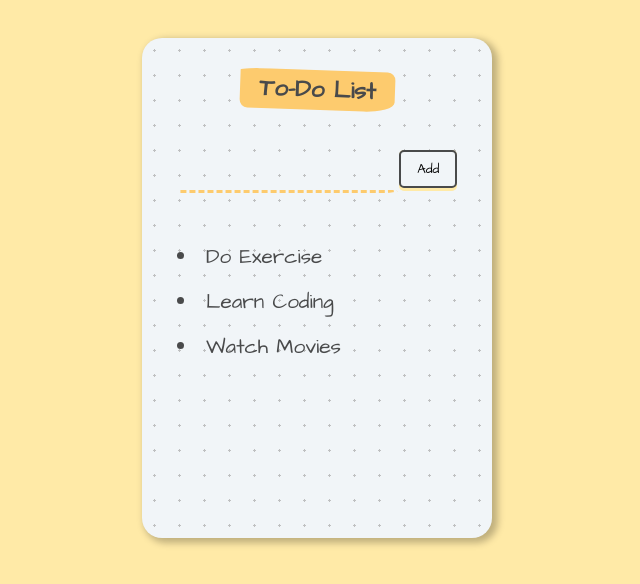
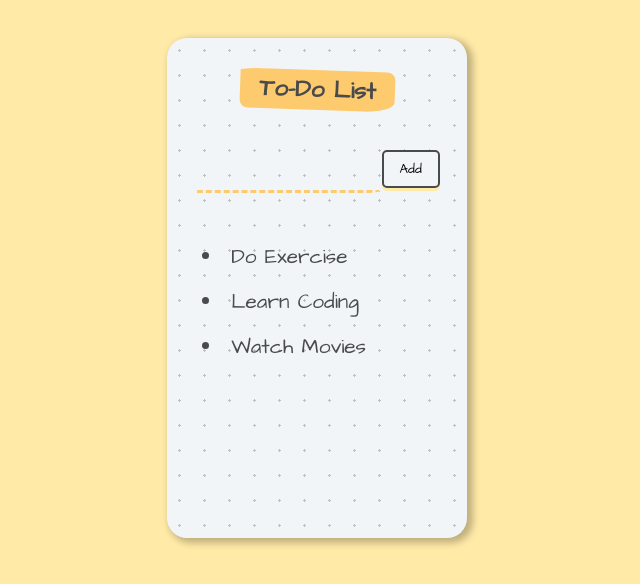
Before and after one commit to PRAVIRAT/To-Do-List, a React (Vite) app: page / in a window 1280 px wide. Shown: the top 584 px of the page, without its empty margins (323-963 px from the left). Built offline with nearby package versions, Linux system fonts and the light colour scheme.

Commit message:
mobile responsiveness commit

```diff
--- a/public/styles.css
+++ b/public/styles.css
@@ -15,9 +15,9 @@ body {
 .container {
   width: 100%;
   height: 100%;
-  min-height: 500px;
+  min-height: 550px;
   max-width: 550px;
-  min-width: 350px;
+  min-width: 400px;
   background: #f1f5f8;
   background-image: radial-gradient(#bfc0c1 7.2%, transparent 0);
   background-size: 25px 25px;
@@ -77,3 +77,13 @@ li {
   position: relative;
   padding: 0.5rem;
 }
+
+@media (min-width:1012px) {
+  .container{
+    width: 100%;
+    height: auto;
+    min-height: 500px;
+    max-width: 500px;
+    min-width: 250px;
+  }
+}
```
